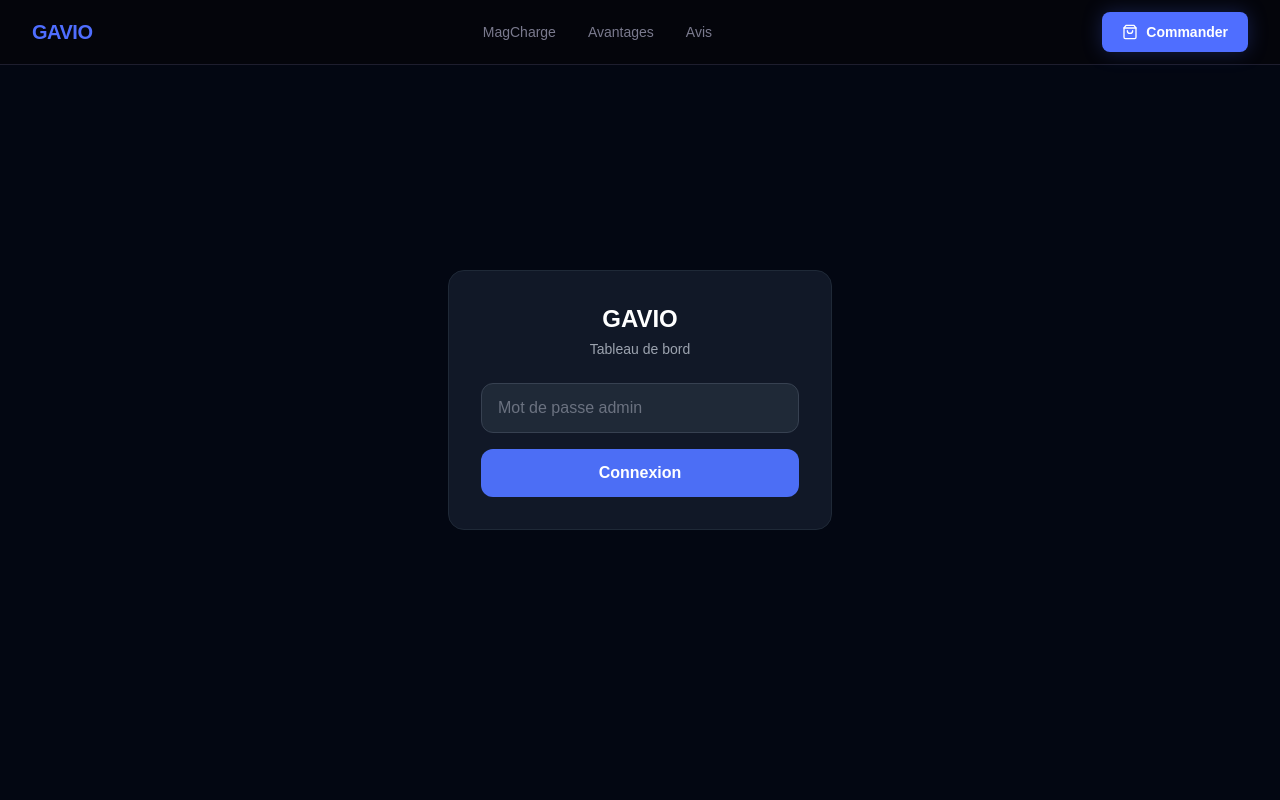
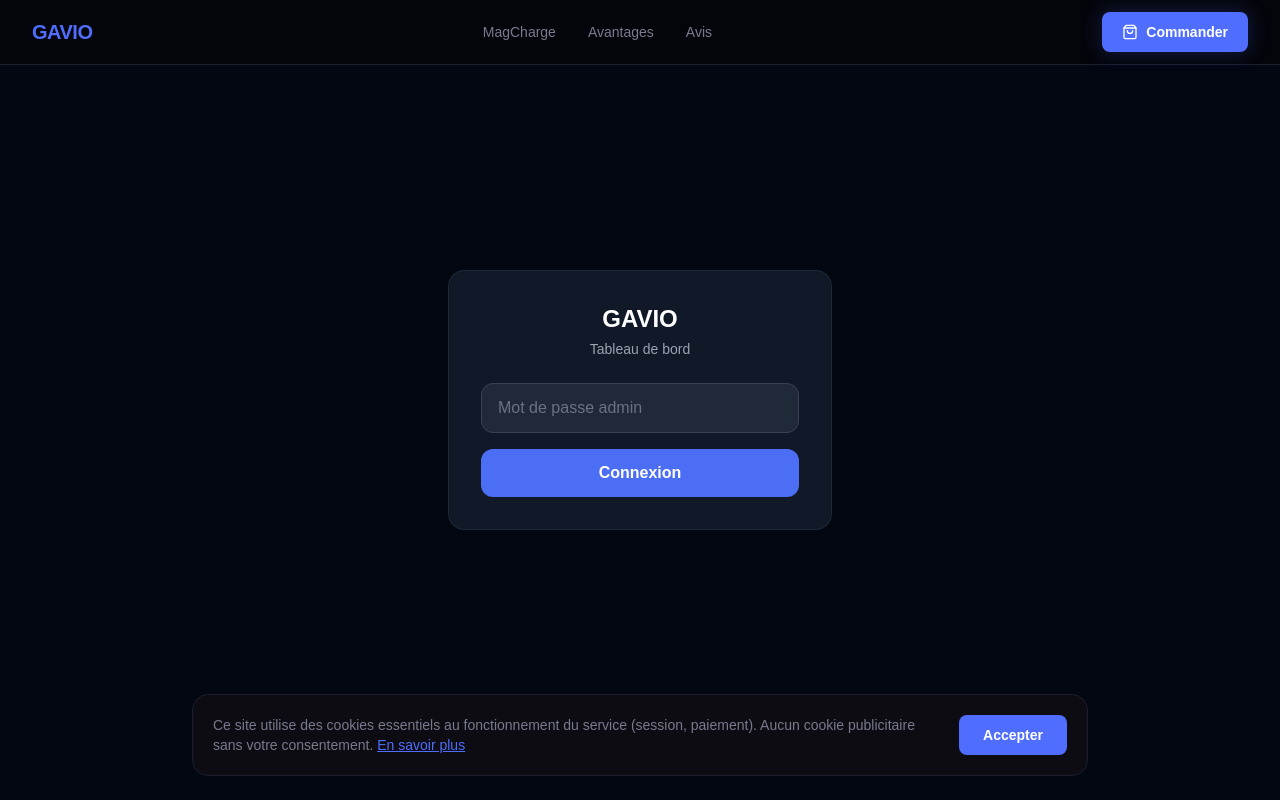
Before and after one commit to BDGSG/gavio, a Next.js app: page /admin in a window 1280 px wide. Shown: the top 800 px of the page. Built offline with nearby package versions, Linux system fonts and the light colour scheme.

Commit message:
Add RGPD cookie consent banner

```diff
--- a/src/app/layout.tsx
+++ b/src/app/layout.tsx
@@ -2,6 +2,7 @@ import type { Metadata } from 'next'
 import './globals.css'
 import { Header } from '../components/Header'
 import { Footer } from '../components/Footer'
+import { CookieBanner } from '../components/CookieBanner'
 
 export const metadata: Metadata = {
   title: 'Gavio MagCharge 3-en-1 — Chargeur Sans Fil Magnetique Pliable',
@@ -29,6 +30,7 @@ export default function RootLayout({ children }: { children: React.ReactNode })
         <Header />
         <main className="flex-1">{children}</main>
         <Footer />
+        <CookieBanner />
       </body>
     </html>
   )
--- /dev/null
+++ b/src/components/CookieBanner.tsx
@@ -0,0 +1,39 @@
+'use client'
+
+import { useState, useEffect } from 'react'
+
+export function CookieBanner() {
+  const [visible, setVisible] = useState(false)
+
+  useEffect(() => {
+    if (!localStorage.getItem('gavio_cookies_accepted')) {
+      setVisible(true)
+    }
+  }, [])
+
+  function accept() {
+    localStorage.setItem('gavio_cookies_accepted', 'true')
+    setVisible(false)
+  }
+
+  if (!visible) return null
+
+  return (
+    <div className="fixed bottom-0 left-0 right-0 z-[60] p-4 lg:p-0">
+      <div className="max-w-4xl mx-auto lg:mb-6">
+        <div className="flex flex-col sm:flex-row items-center gap-4 p-5 rounded-2xl backdrop-blur-xl"
+          style={{ background: 'rgba(13,13,20,0.95)', border: '1px solid var(--color-border)' }}>
+          <p className="text-sm flex-1" style={{ color: 'var(--color-text-muted)' }}>
+            Ce site utilise des cookies essentiels au fonctionnement du service (session, paiement). Aucun cookie publicitaire sans votre consentement.
+            {' '}<a href="/politique" className="underline" style={{ color: 'var(--color-accent)' }}>En savoir plus</a>
+          </p>
+          <button onClick={accept}
+            className="px-6 py-2.5 rounded-lg text-sm font-semibold whitespace-nowrap transition-all duration-200"
+            style={{ background: 'var(--color-accent)', color: 'white' }}>
+            Accepter
+          </button>
+        </div>
+      </div>
+    </div>
+  )
+}
```
